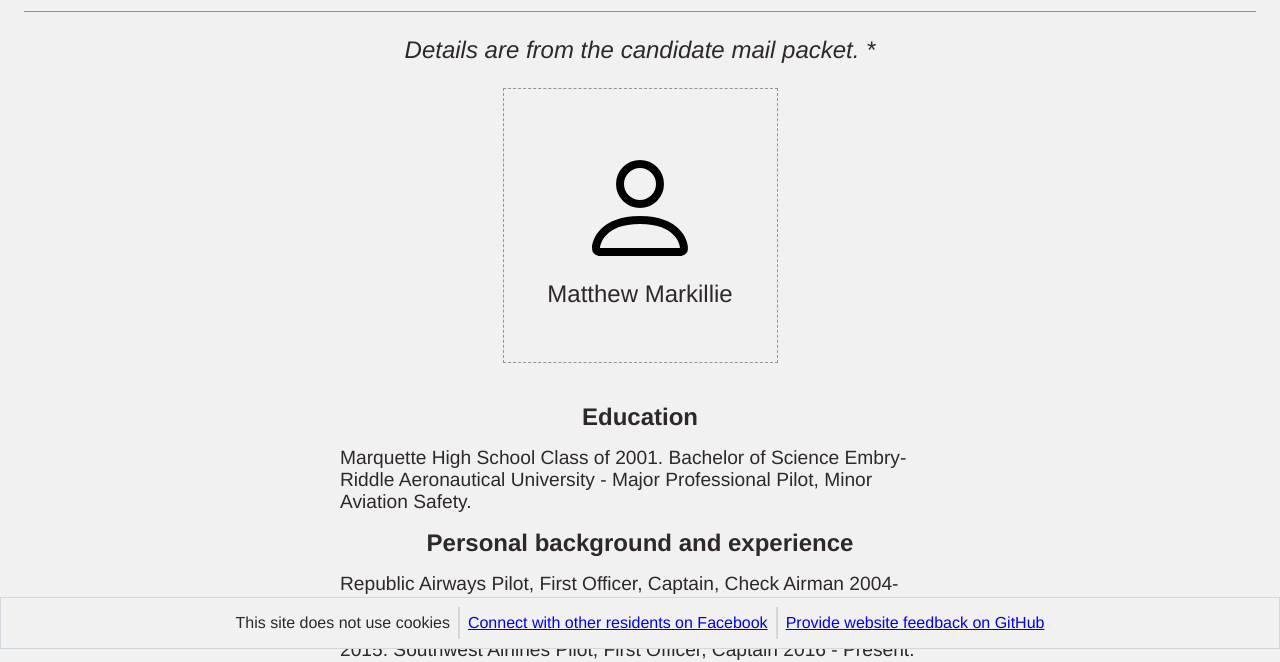
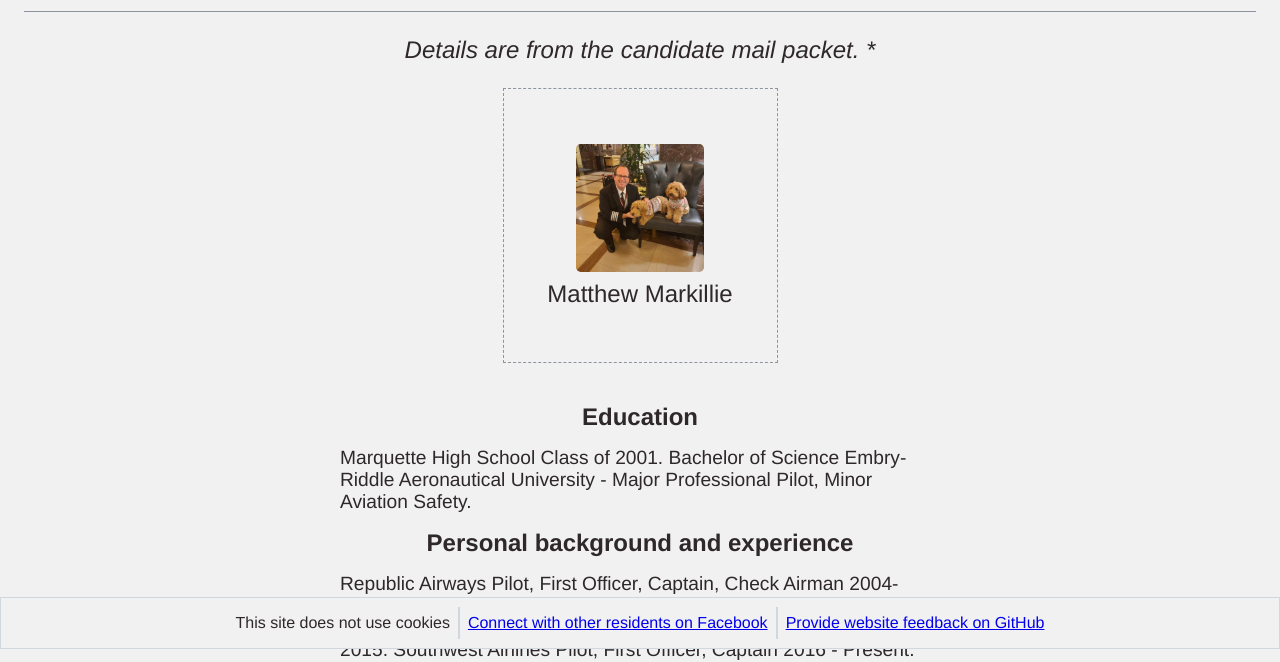
Before and after one commit to Sammons/streets-of-caledonia-info, a Gatsby site: page /candidates/details/matthew-markillie in a window 1280 px wide. Shown: the part 151-813 px from the top of the page. Built offline with nearby package versions, Linux system fonts and the light colour scheme; Gatsby itself is replaced by a stand-in of ours.

Commit message:
Add photo for Matt Markille

```diff
--- a/src/pages/candidates/details/matthew-markillie.tsx
+++ b/src/pages/candidates/details/matthew-markillie.tsx
@@ -9,7 +9,7 @@ const candidateInfo = {
   edu: "Marquette High School Class of 2001. Bachelor of Science Embry-Riddle Aeronautical University - Major Professional Pilot, Minor Aviation Safety.",
   background: "Republic Airways Pilot, First Officer, Captain, Check Airman 2004-2016; Teamsters local 357 for Republic Pilots; Scheduling committee chairman 2012-201 Teamsters Airline Division; Negotiating comittee 2015. Southwest Airlines Pilot, First Officer, Captain 2016 - Present. Southwest Airlines Pilots Association; Schedule research committee.",
   comments: "Greetings Streets of Caledonia Residents, my name is Matt Markillie, I am running for the first resident head position for the Streets of Caledonia Home Owners Asosciation Board of Directors. I have been a thriving participant of this community since I first secured my lot in March of 2021. In May 2021 I saw a need and took the initiative to establish an informal social media group, providing a friendly and harmonious platform for all residents to freely express and reflect on the community we call home. My wife Crystal and our beautiful family of 10 are looking forward to continued growth of our subdivision. As a member of the board I intend on making sure the community concerns of safety, amenities, and cost are all addressed without any unwarranted delays. With my background as a union committee member I have the necessary passion and experience to enthusiastically advocate by giving my all to this role.",
-  image: '../../../images/placeholder-photo.svg'
+  image: '../../../images/photos-of-candidates/markille.jpeg'
 }
 
 const LandingPage: React.FC<PageProps> = () => {
@@ -17,7 +17,7 @@ const LandingPage: React.FC<PageProps> = () => {
   return <CandidatePage
     {...candidateInfo}
     // Static Image is statically analyzed cannot dynamically reference image path
-    image={<StaticImage src='../../../images/placeholder-photo.svg' alt={`Photo of candidate`} width={128} aspectRatio={1} />}
+    image={<StaticImage src='../../../images/photos-of-candidates/markille.jpeg' alt={`Photo of candidate`} width={128} aspectRatio={1} />}
   />
 }
 
--- a/src/pages/candidates/index.tsx
+++ b/src/pages/candidates/index.tsx
@@ -95,7 +95,7 @@ const Candidates = () => {
         </CandidateListItem>
 
         <CandidateListItem name='Matthew Markillie'>
-          <StaticImage src={'../../images/placeholder-photo.svg'} alt={`Placeholder Photo`} width={128} aspectRatio={1} />
+          <StaticImage src={'../../images/photos-of-candidates/markille.jpeg'} alt={`Photo of candidate`} width={128} aspectRatio={1} />
         </CandidateListItem>
 
         <CandidateListItem name='Sanjay Kumar Patel'>
```
Also changed, not shown: src/images/photos-of-candidates/markille.jpeg (added).
